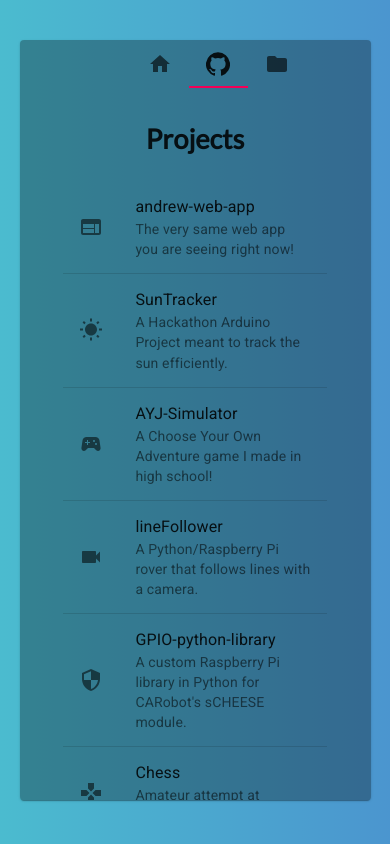
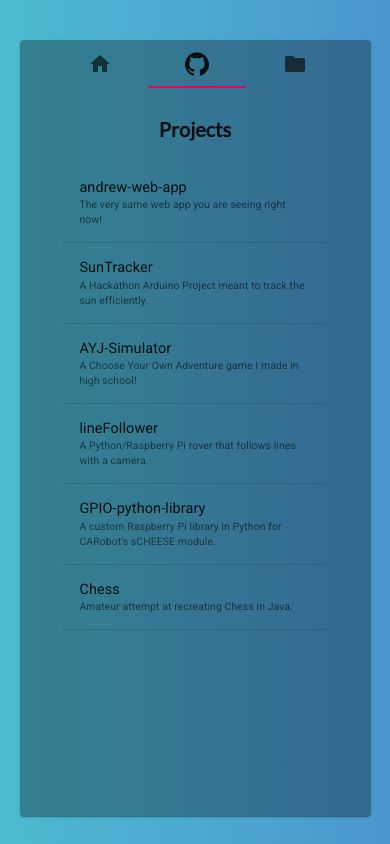
Before and after one commit to andrewhua92/andrew-web-app, a React (Create React App) app: page / in a window 390 px wide. Both pictures are taken after a click on the tab 218 px from the left and 64 px from the top of the page. Built offline with nearby package versions, Linux system fonts and the light colour scheme.

Commit message:
responsive UI for mobile v1

```diff
--- a/src/Github.js
+++ b/src/Github.js
@@ -36,6 +36,10 @@ const Github = () => {
         query: '(min-device-width: 2560px)'
     });
 
+    const isMobile = useMediaQuery ({
+        query: '(min-device-width: 1024px)'
+    });
+
     // easier to just apply this styling than to do an individual restyle of each icon
     const iconStyling = {
         height: isLargeDesktop ? "2rem" : "",
@@ -70,14 +74,15 @@ const Github = () => {
                         href={href}
                         target="_blank"
                         >
+                            {isMobile &&
                             <ListItemIcon>
                                 {Icons[icon]}
-                            </ListItemIcon>
+                            </ListItemIcon>}
                             <ListItemText
                             primary={primary}
                             secondary={secondary}
-                            primaryTypographyProps={{style: isLargeDesktop ? {fontSize: '2rem'} : {}}}
-                            secondaryTypographyProps={{style: isLargeDesktop ? {fontSize: '1.5rem'} : {}}}
+                            primaryTypographyProps={{style: isLargeDesktop ? {fontSize: '2rem'} : (!isMobile ? {fontSize: '0.9rem'} :{})}}
+                            secondaryTypographyProps={{style: isLargeDesktop ? {fontSize: '1.5rem'} : (!isMobile ? {fontSize: '0.65rem'} : {})}}
                             />
                         </ListItemLink>
                         <Divider/>
--- a/src/Styled.js
+++ b/src/Styled.js
@@ -5,8 +5,6 @@ import Tab from '@material-ui/core/Tab';
 import Avatar from '@material-ui/core/Avatar';
 import List from '@material-ui/core/List';
 import ListItem from '@material-ui/core/ListItem';
-import ListItemText from '@material-ui/core/ListItemText';
-
 
 import HomeIcon from '@material-ui/icons/Home';
 import GitHubIcon from '@material-ui/icons/GitHub';
@@ -67,14 +65,15 @@ export const MyPaper = styled(Paper)`
     && {
         display: flex;
         width: 90vw;
-        height: 90vh;
+        height: 92vh;
         margin: auto;
         margin-top: 40px;
         background: rgba(0,0,0,0.3);
         overflow: hidden;
 
         @media ${device.tablet}{
-            width:70vw;
+            width: 70vw;
+            height: 90vh;
         }
 
 
@@ -84,28 +83,27 @@ export const MyPaper = styled(Paper)`
 export const MyTabs = styled(Tabs)`
     && {
         display: inline-block;
-        min-width:60vw;
+        min-width:55vw;
         height: 20px;
         margin-left:auto;
 
         @media ${device.laptopL} {
             float: left;
+            min-width: 60vw;
         }
     }
 `;
 
 export const MyTab = styled(Tab)`
     && {
-        min-width: 15vw;
-        max-width: 20vw
+        min-width: 25vw;
+        max-width: 25vw;
 
-        @media ${device.desktopL} {
-            height: 300px;
+        @media ${device.tablet} {
+            min-width:15vw;
+            max-width:20vw;
         }
-    }
 
-    @media ${device.desktopL} {
-        height: 50px;
     }
 
 `;
@@ -167,23 +165,26 @@ export const MyList = styled(List)`
 
 export const MyListItem = styled(ListItem)`
     &&{
+
+
     }
 `;
 
-export const MyListItemText = styled(ListItemText)`
-    &&{
 
-        @media ${device.desktopL} {
-            font-size: 2.5rem;
-        }
-    }
-`;
 
 export const MyHeader1 = styled.h1`
     width:100%;
     text-align: center;
-    font-size: 1.7rem;
+    font-size: 1.1rem;
     font-family: 'Lato', sans-serif;
+
+    @media ${device.mobileM} {
+        font-size: 1.25rem;
+    }
+
+    @media ${device.tablet} {
+        font-size: 1.7rem;
+    }
 
     @media ${device.desktopL} {
         font-size: 3rem;
@@ -191,10 +192,19 @@ export const MyHeader1 = styled.h1`
 `;
 
 export const MyParagraph = styled.p`
-    font-size: 1.1rem;
+    font-size: 0.8rem;
     font-family: 'Lato', sans-serif;
     max-width: 40rem;
     margin: auto;
+
+    @media ${device.mobileM} {
+        font-size: 0.9rem;
+    }
+
+    @media ${device.laptop} {
+        font-size: 1.1rem;
+    }
+
     @media ${device.laptopL} {
         font-size: 1.3rem;
     }
@@ -215,6 +225,11 @@ export const HeaderContentDiv = styled.div`
     display: flex;
     height: 4rem;
     width: 90%;
+    margin-left: 0.5rem;
+
+    @media ${device.tablet} {
+        margin-left: 0;
+    }
 
     @media ${device.desktopL} {
         height: 7rem;
```
